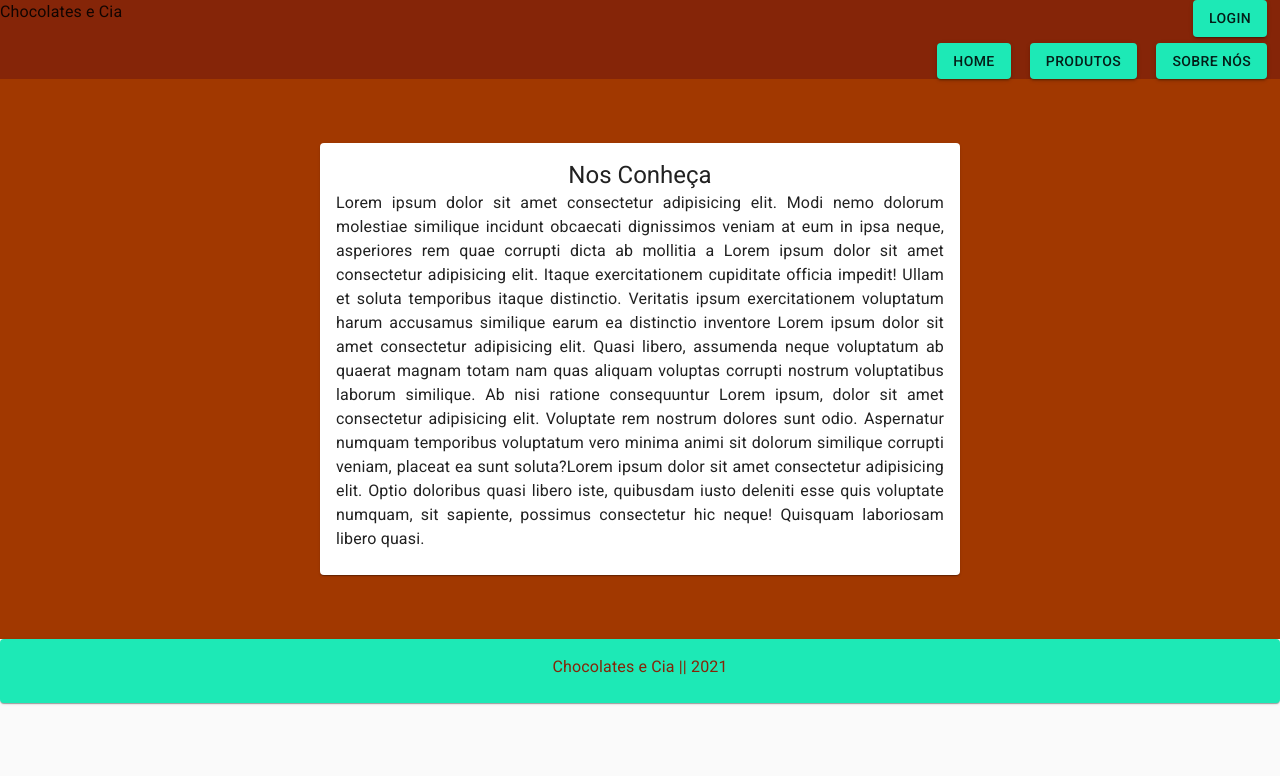
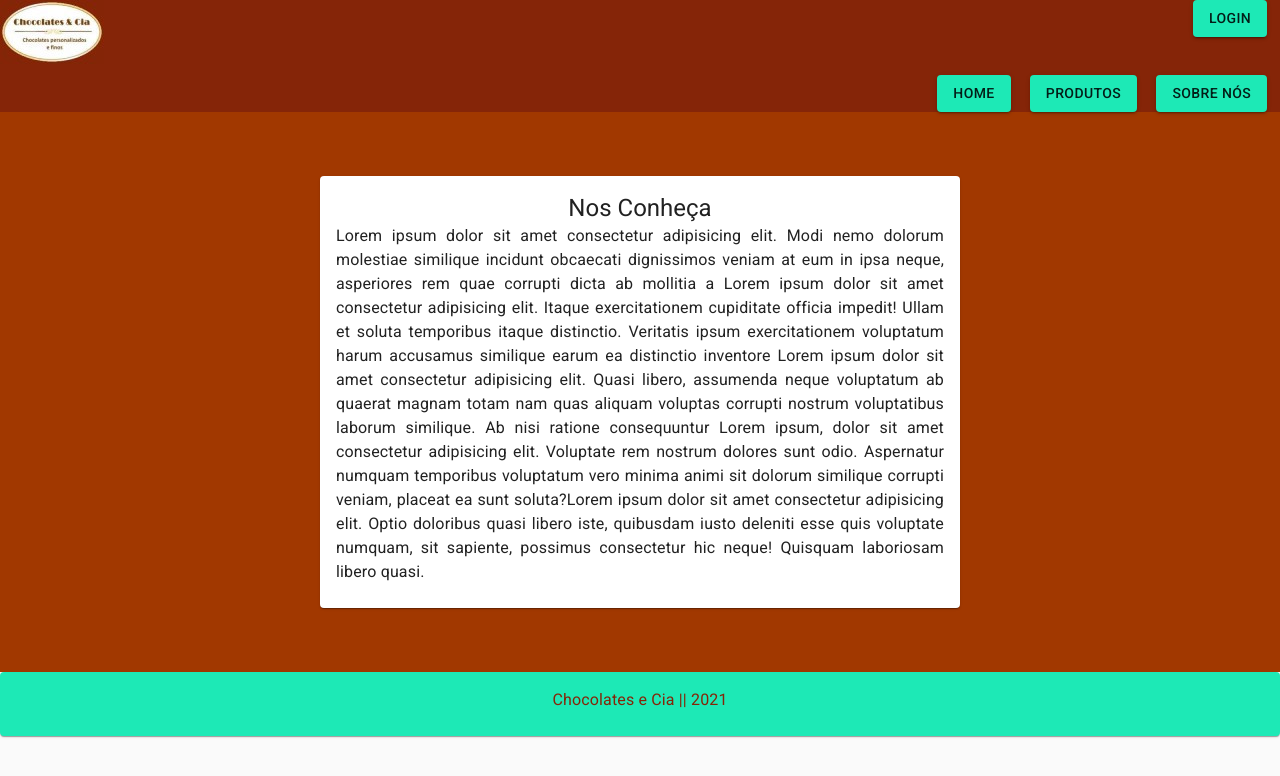
Before and after one commit to AnthoniMartinelli/Chocolateria, a Next.js app: page /About in a window 1280 px wide. Shown: the top 776 px of the page. Built offline with nearby package versions, Linux system fonts and the light colour scheme; no server answers.

Commit message:
Adição da imagem do logo e do favicon(não implementado)

```diff
--- a/src/organisms/CabecarioDesktop.jsx
+++ b/src/organisms/CabecarioDesktop.jsx
@@ -1,9 +1,10 @@
 import { Button, Grid } from "@material-ui/core";
 import makeStyles from "@material-ui/core/styles/makeStyles";
-import Typography from "@material-ui/core/Typography";
+import Image from "next/image";
 import React from "react";
 import { useRouter } from "next/dist/client/router";
 import BtnLoginLogout from "../molecules/BtnLoginLogout";
+import logo from "../atoms/img/logo.jpg";
 
 const useStyles = makeStyles(() => ({
   btnHeaderStyle: {
@@ -19,7 +20,7 @@ export default function CabecarioDesktop() {
   return (
     <Grid container justify="space-between">
       <Grid item xs={6}>
-        <Typography>Chocolates e Cia</Typography>
+        <Image title="logo Chocolate E Cia" src={logo} />
       </Grid>
       <Grid item xs={6}>
         <BtnLoginLogout />
--- a/src/pages/_app.jsx
+++ b/src/pages/_app.jsx
@@ -32,6 +32,7 @@ function App({ Component, pageProps }) {
             href="https://cdnjs.cloudflare.com/ajax/libs/animate.css/3.5.2/animate.min.css"
           />
           <title>Chocolates E Cia</title>
+          <link rel="shortcut icon" href="/favicon.ico" />
         </Head>
         <CssBaseline />
         <Cabecario />
--- a/src/pages/_document.jsx
+++ b/src/pages/_document.jsx
@@ -15,6 +15,7 @@ export default class MyDocument extends Document {
             rel="stylesheet"
             href="https://fonts.googleapis.com/css?family=Roboto:300,400,500,700&display=swap"
           />
+          <link rel="shortcut icon" href="/favicon.ico" />
         </Head>
         <body>
           <Main />
```
Also changed, not shown: src/atoms/img/logo.jpg (added), 1 other file (tests, documents, lock files or other folders).
